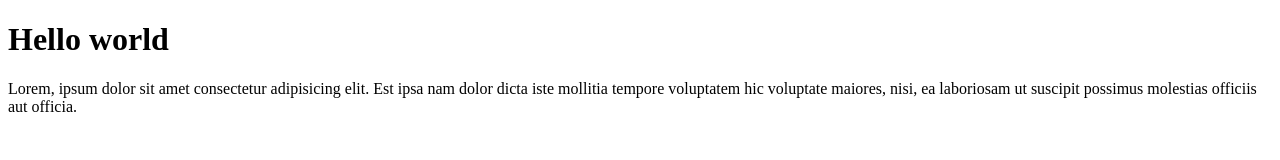
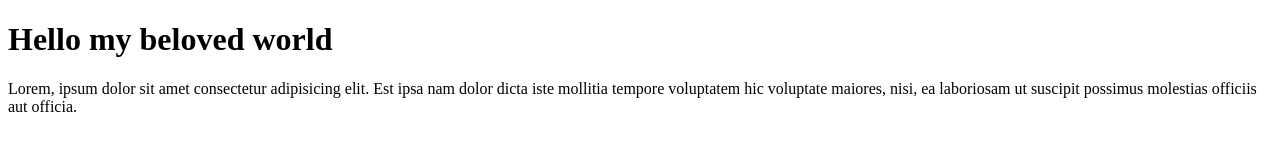
Before and after one commit to ehsanYaghoti/myproject, a plain HTML site: page index.html in a window 1280 px wide. Drawn offline with Linux system fonts and the light colour scheme.

Commit message:
modify index.html

```diff
--- a/index.html
+++ b/index.html
@@ -7,7 +7,7 @@
     <title>Document</title>
 </head>
 <body>
-    <h1>Hello world</h1>
+    <h1>Hello my beloved world</h1>
     <p> Lorem, ipsum dolor sit amet consectetur adipisicing elit. Est ipsa nam dolor dicta iste mollitia tempore voluptatem hic voluptate maiores, nisi, ea laboriosam ut suscipit possimus molestias officiis aut officia. </p>
 </body>
 </html>
```
